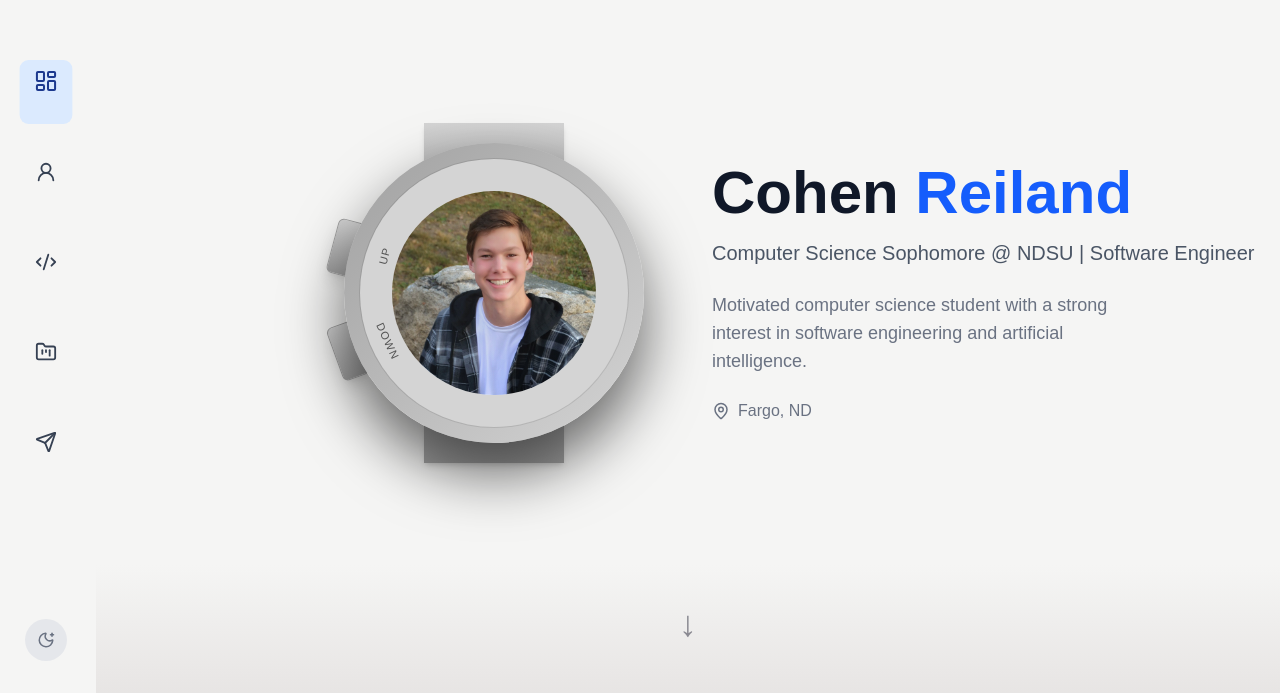
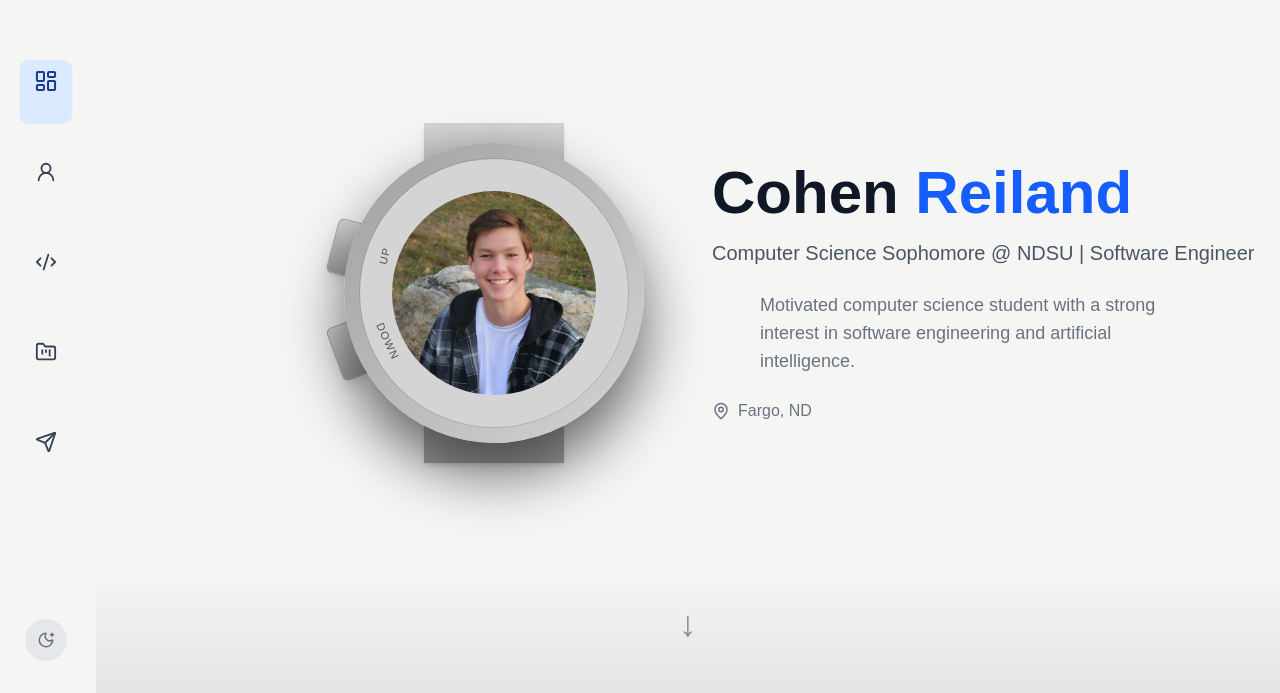
Before and after one commit to CohenReiland/personal-portfolio, a Next.js app: page / in a window 1280 px wide. Shown: the part 107-800 px from the top of the page. Built offline with nearby package versions, Linux system fonts and the light colour scheme; no server answers.

Commit message:
Fixed Bug Where Text Was Left Aligned

```diff
--- a/app/page.tsx
+++ b/app/page.tsx
@@ -46,7 +46,7 @@
             <p className="text-xl text-gray-600 dark:text-gray-300 mb-6">
               Computer Science Sophomore @ NDSU | Software Engineer
             </p>
-            <p className="text-lg text-gray-500 dark:text-gray-400 max-w-md">
+            <p className="text-lg text-gray-500 dark:text-gray-400 max-w-md mx-auto text-center md:text-left">
               Motivated computer science student with a strong interest in software engineering and artificial intelligence.
             </p>
             <div className="mt-6 flex items-center justify-center md:justify-start gap-2 text-gray-500 dark:text-gray-400">
```
